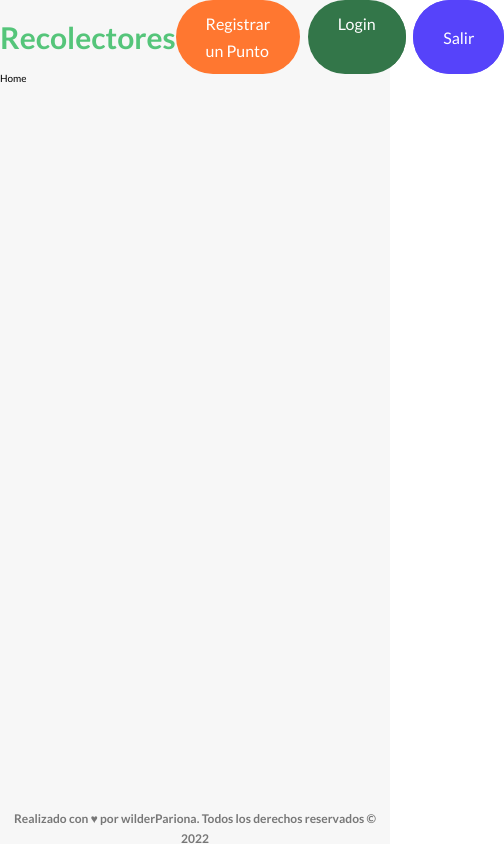
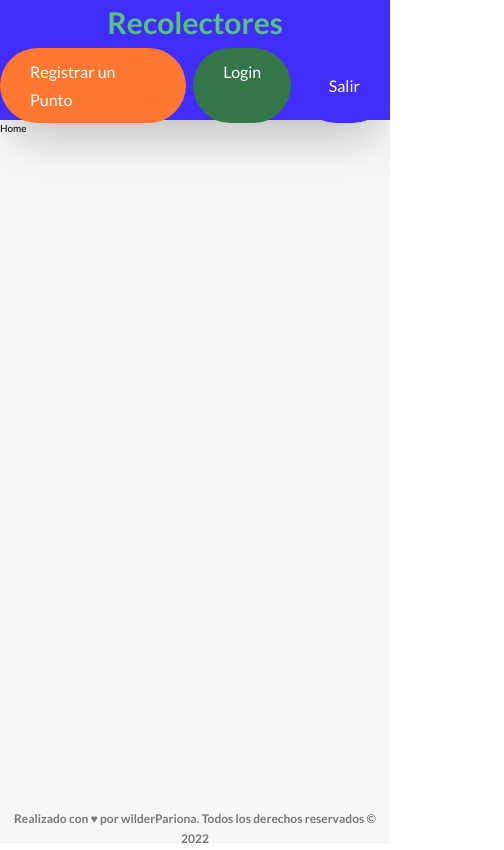
Before and after one commit to JhonWilderParionaVilca/recicladores-web, a React (Vite) app: page / in a window 390 px wide. Shown: the whole page, 504 px wide, since content can reach past the window. Built offline with nearby package versions, Linux system fonts and the light colour scheme.

Commit message:
refactor(header): refactor mobile first

```diff
--- a/src/RoutesApp.tsx
+++ b/src/RoutesApp.tsx
@@ -9,7 +9,7 @@ import { Register } from './pages/Register';
 
 export const RoutesApp = () => (
   <>
-    <div className="layout min-h-screen w-screen justify-center">
+    <div className="layout">
       <Header />
       <main className="main">
         <Routes>
--- a/src/core/layout/Header.tsx
+++ b/src/core/layout/Header.tsx
@@ -1,7 +1,9 @@
 import { Link } from 'react-router-dom';
 
 export const Header = () => (
-  <header className="header m-auto flex max-w-screen-lg flex-row items-center justify-between">
+  <header className="header bg-tertiary-500 shadow-2xl">
+    <div className="m-auto flex h-full max-w-screen-lg flex-col items-center justify-center md:flex-row md:justify-between">
+      {/* <div className="flex-column m-auto flex h-full max-w-screen-lg items-center justify-between py-10 "> */}
       <Link to="/">
         <h1 className=" text-xl font-bold text-primary-500">Recolectores</h1>
       </Link>
@@ -16,5 +18,6 @@ export const Header = () => (
           Salir
         </button>
       </nav>
+    </div>
   </header>
 );
--- a/src/index.css
+++ b/src/index.css
@@ -16,16 +16,21 @@
 
 @layer components {
   .layout {
-    display: grid;
-    grid-gap: 1rem;
-    grid-template-rows: 6rem 1fr 3.5rem;
-    grid-template-colums: 1fr;
+    @apply grid min-h-screen w-full grid-cols-1 justify-center overflow-hidden bg-background;
+    /* grid-gap: 1rem; */
+    grid-template-rows: 8rem 1fr 3.5rem;
     grid-template-areas:
       'header'
       'main'
       'footer';
-    @apply bg-background;
   }
+
+  @media (max-width: 768px) {
+    .layout {
+      grid-template-rows: 12rem 1fr 3.5rem;
+    }
+  }
+
   .header {
     grid-area: header;
     @apply w-screen;
--- a/tailwind.config.js
+++ b/tailwind.config.js
@@ -42,13 +42,9 @@ module.exports = {
       },
       tertiary: {
         100: '#ddd9fe',
-        200: '#bbb4fd',
         300: '#9a8efc',
-        400: '#7869fb',
-        500: '#5643fa',
-        600: '#4536c8',
+        500: '#412df9',
         700: '#342896',
-        800: '#221b64',
         900: '#110d32',
       },
       grey: {
```
Lines whose indentation alone changed are shown as unchanged.
